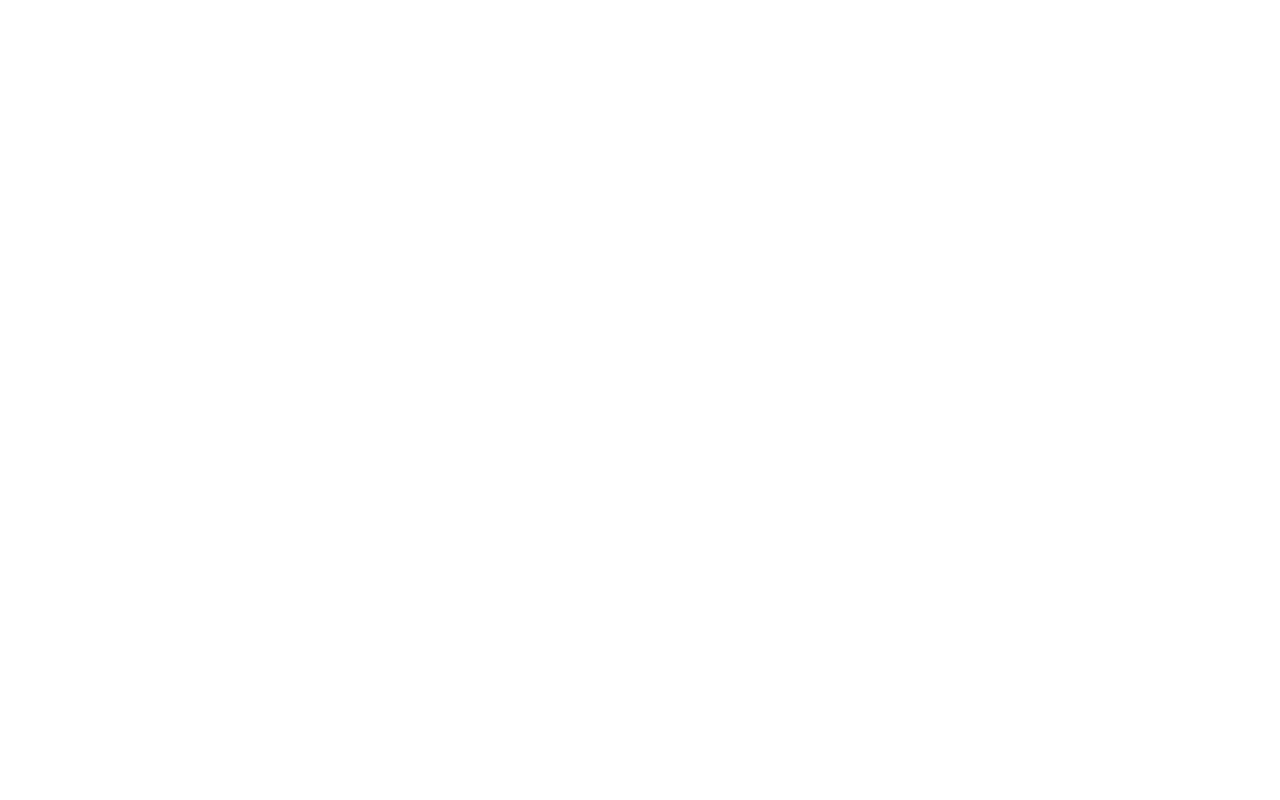
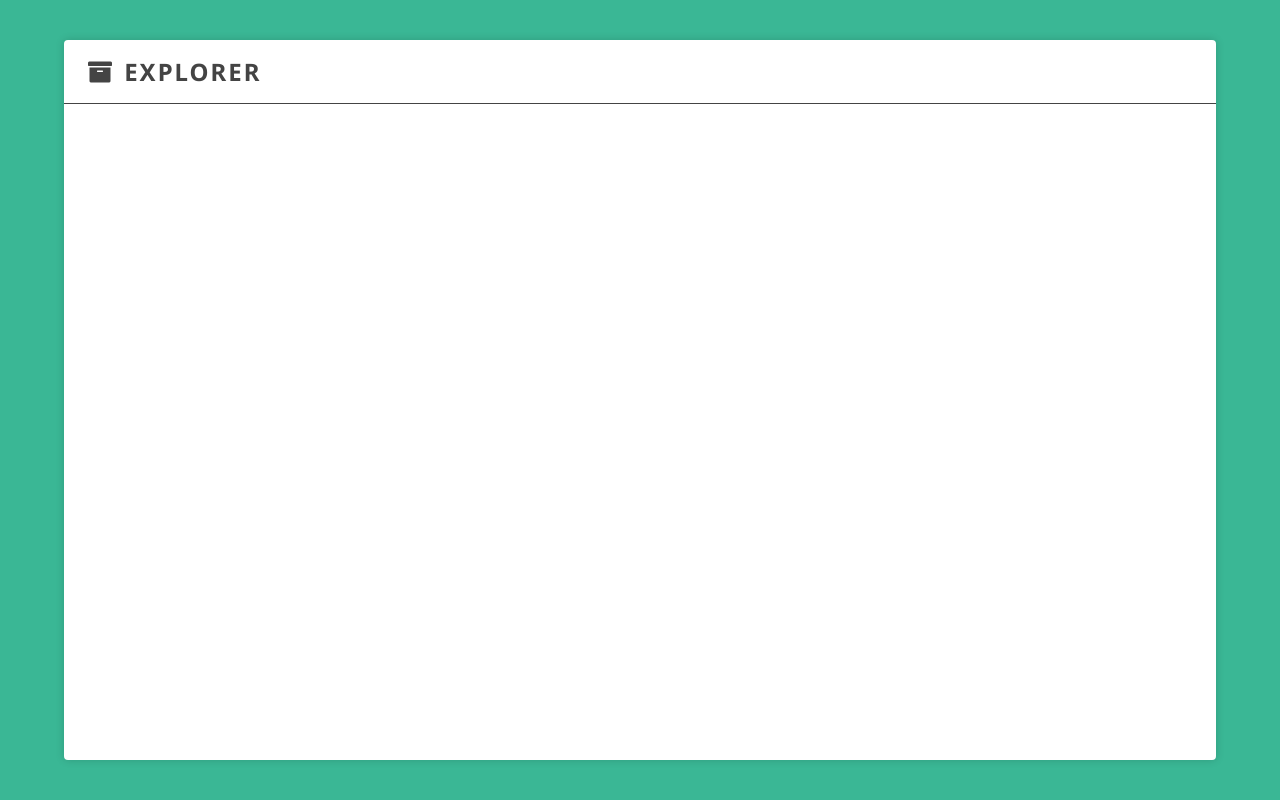
Before and after one commit to JuanFTP/explore_web, a plain HTML site: page index.html in a window 1280 px wide. Drawn offline with Linux system fonts and the light colour scheme.

Commit message:
JFTP | Base design Explore Index

```diff
--- a/css/global.css
+++ b/css/global.css
@@ -3,3 +3,51 @@
 	padding: 0px;
 	box-sizing: border-box;
 }
+
+.frame {
+	height: 100vh;
+	width: 100vw;
+	display: flex;
+	flex-direction: column;
+	align-items: center;
+	justify-content: center;
+	transition: all ease 750ms;
+}
+
+.container {
+	height: 90%;
+	width: 90%;
+	background-color: #FFFFFF;
+}
+
+.br {
+	overflow: hidden;
+}
+
+.br.x2 {
+	border-radius: 2px;
+}
+
+.br.x4 {
+	border-radius: 4px;
+}
+
+.br.x6 {
+	border-radius: 6px;
+}
+
+.br.x8 {
+	border-radius: 8px;
+}
+
+.br.x50 {
+	border-radius: 50%;
+}
+
+.br.x100 {
+	border-radius: 100%;
+}
+
+.bx {
+	box-shadow: 0px 0px 8px 0px rgba(0, 0, 0, 0.16);
+}
--- /dev/null
+++ b/css/index.css
@@ -0,0 +1,38 @@
+@import url('https://fonts.googleapis.com/css2?family=Noto+Sans:wght@400;700&display=swap');
+
+* {
+	font-family: 'Noto Sans', sans-serif;
+}
+
+.font-24-32 {
+	font-size: 24px;
+	line-height: 32px;
+}
+
+.bb {
+	border-bottom: solid 1px #444444;
+}
+
+.header {
+	height: 64px;
+	padding: 16px 24px;
+	overflow: hidden;
+}
+
+	.header h1 {
+		color: #444444;
+		display: inline;
+		font-weight: 700;
+		letter-spacing: 2px;
+	}
+
+	.header i {
+		color: #444444;
+		width: 24px;
+		margin-right: 8px;
+		text-align: center;
+	}
+
+	.header i:last-child {
+		margin-right: 0px;
+	}
--- a/index.html
+++ b/index.html
@@ -1,5 +1,6 @@
 <!DOCTYPE html>
 <html lang="es">
+
 <head>
 	<meta charset="UTF-8">
 	<meta http-equiv="X-UA-Compatible" content="IE=edge">
@@ -7,10 +8,21 @@
 	<title>Inicio</title>
 	<!--Stylesheets-->
 	<link rel="stylesheet" href="./css/global.css">
+	<link rel="stylesheet" href="./css/index.css">
+	<link rel="stylesheet" href="https://use.fontawesome.com/releases/v5.15.2/css/all.css">
 </head>
+
 <body>
-
+	<div id="frame" class="frame">
+		<div class="container br x4 bx">
+			<div class="header bb">
+				<i class="fas fa-archive font-24-32"></i>
+				<h1 class="font-24-32">EXPLORER</h1>
+			</div>
+		</div>
+	</div>
 	<!--Scripts-->
 	<script type="text/javascript" src="./js/global.js"></script>
 </body>
+
 </html>
--- a/js/global.js
+++ b/js/global.js
@@ -0,0 +1,41 @@
+document.addEventListener("DOMContentLoaded", () => {
+	let frame = document.getElementById("frame");
+	const coolors = [
+		"3AB795",
+		"86BAA1",
+		"A0E8AF",
+		"264653",
+		"2A9D8F",
+		"1D3557",
+		"FEC5BB",
+		"FCD5CE",
+		"FAE1DD",
+		"F8EDEB",
+		"E8E8E4",
+		"D8E2DC",
+		"ECE4DB",
+		"FFE5D9",
+		"FFD7BA",
+		"FEC89A"
+	];
+	let i = 0;
+
+	function getNextCoolor() {
+		if (i < coolors.length - 1)
+			i++;
+		else
+			i = 0;
+		return coolors[i];
+	}
+
+	function setCoolorToFrame(color) {
+		frame.style.backgroundColor = "#" + color;
+	}
+
+	function changeCoolorOfFrame() {
+		setCoolorToFrame(getNextCoolor());
+	}
+
+	setInterval(changeCoolorOfFrame, 24000);
+	(() => {setCoolorToFrame(coolors[i]);})();
+});
```
